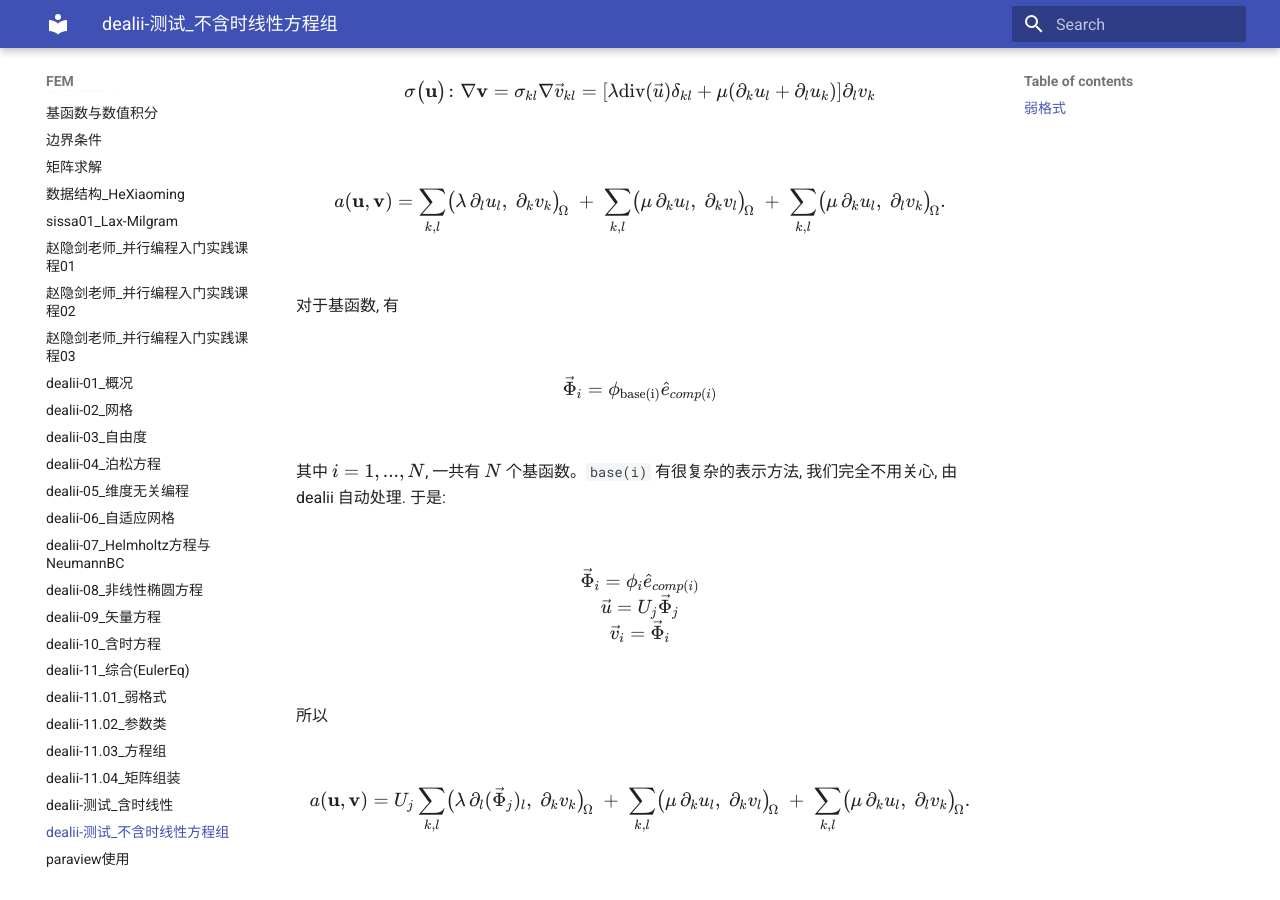
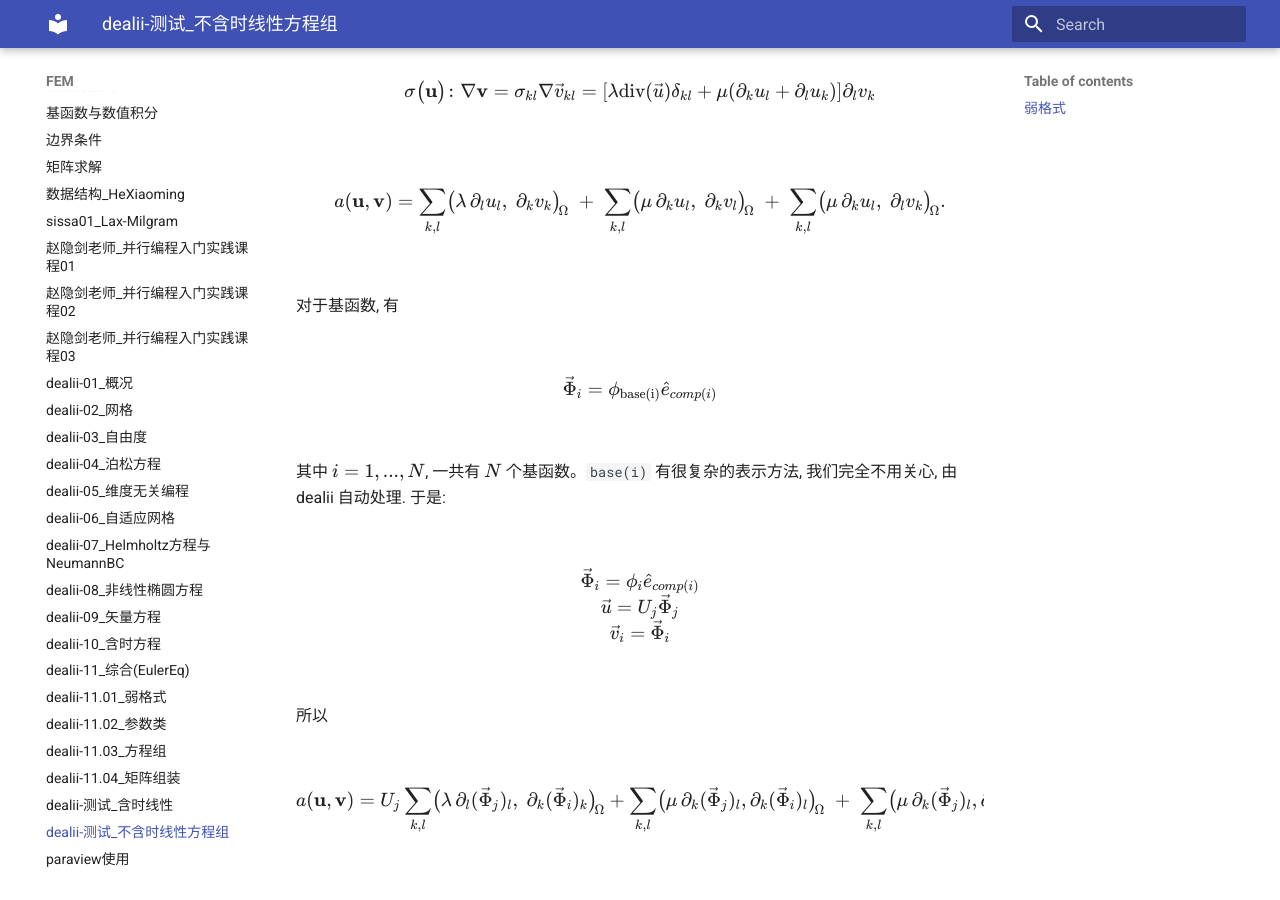
Before and after one commit to ymma98/technotes, an MkDocs documentation site: the page built from docs/FEM/dealii-测试_不含时线性方程组.md, in a window 1280 px wide and 900 px high, scrolled down 2122 px. Built offline with MkDocs 1.6.1 and Material for MkDocs 9.7.7, drawn with Linux system fonts in a browser that asks for light colours.

Commit message:
docs/FEM/dealii-测试_不含时线性方程组.md updated from https://stackedit.cn/

```diff
--- a/docs/FEM/dealii-测试_不含时线性方程组.md
+++ b/docs/FEM/dealii-测试_不含时线性方程组.md
@@ -126,15 +126,15 @@ $$
 $$
 a(\mathbf{u}, \mathbf{v})=
 U_j\sum_{k,l}
-\bigl(\lambda\,\partial_l (\vec{\Phi}_j)_l,\;\partial_k v_k\bigr)_{\!\Omega}
+\bigl(\lambda\,\partial_l (\vec{\Phi}_j)_l,\;\partial_k (\vec{\Phi}_i)_k\bigr)_{\!\Omega}
++\sum_{k,l}
+\bigl(\mu\,\partial_k (\vec{\Phi}_j)_l,\partial_k (\vec{\Phi}_i)_l\bigr)_{\!\Omega}
 \;+\;\sum_{k,l}
-\bigl(\mu\,\partial_k u_l,\;\partial_k v_l\bigr)_{\!\Omega}
-\;+\;\sum_{k,l}
-\bigl(\mu\,\partial_k u_l,\;\partial_l v_k\bigr)_{\!\Omega}.
+\bigl(\mu\,\partial_k (\vec{\Phi}_j)_l,\partial_l (\vec{\Phi}_i)_k\bigr)_{\!\Omega}.
 $$
 <!--stackedit_data:
-eyJoaXN0b3J5IjpbLTIwMDg2ODcyMDUsLTEwNDYyOTM5NjQsLT
-UzNDQ0NDc0MywxODYwODQ3NzA2LC01MzY2MDMyMDEsNjExNTEx
-ODI4LC0xMjU5NDk5MDY3LC05Njk2NjAwNjMsLTEzNjIyMDA5OD
-ddfQ==
+eyJoaXN0b3J5IjpbODQ1MDg4NjgxLC0xMDQ2MjkzOTY0LC01Mz
+Q0NDQ3NDMsMTg2MDg0NzcwNiwtNTM2NjAzMjAxLDYxMTUxMTgy
+OCwtMTI1OTQ5OTA2NywtOTY5NjYwMDYzLC0xMzYyMjAwOTg3XX
+0=
 -->
```
